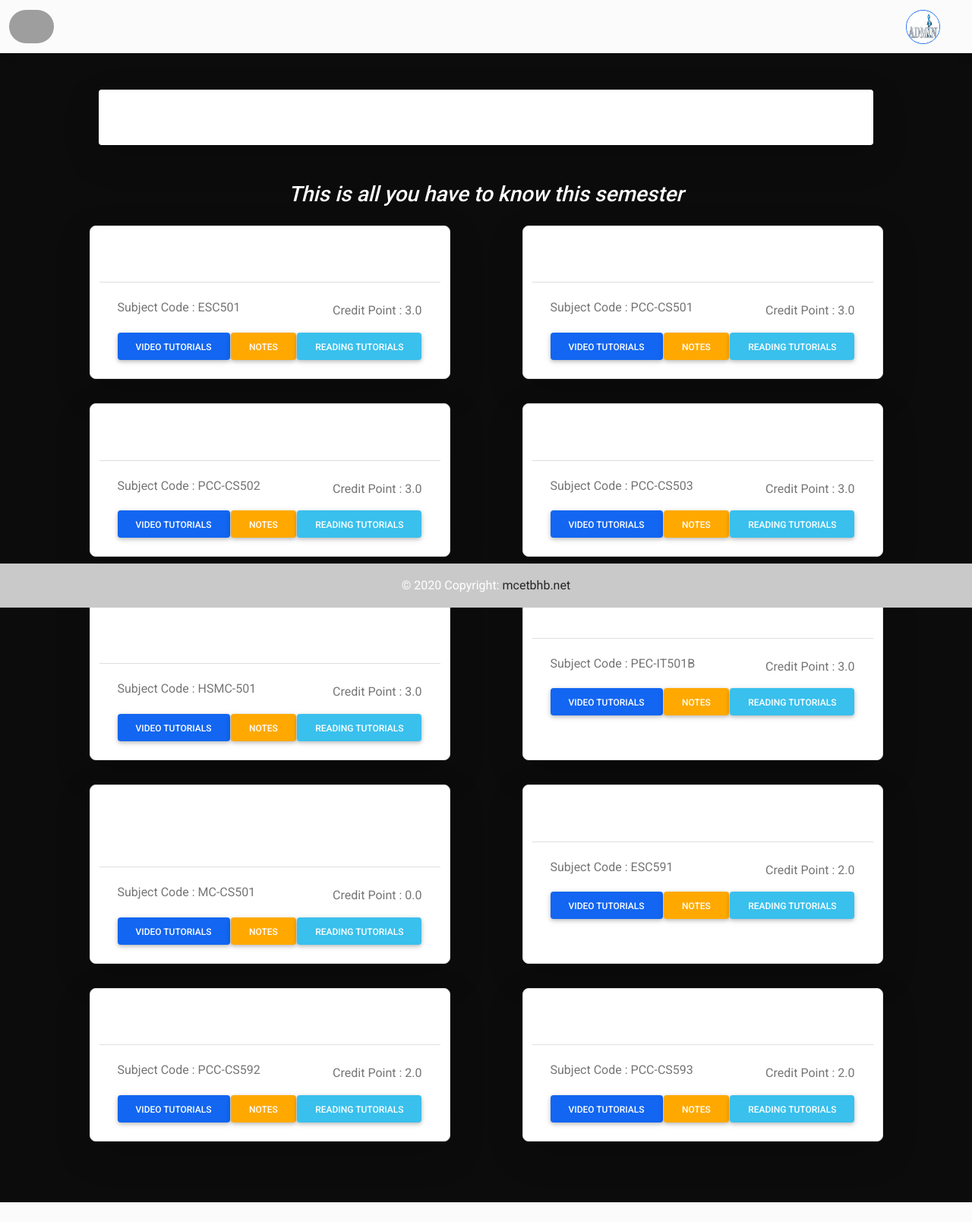
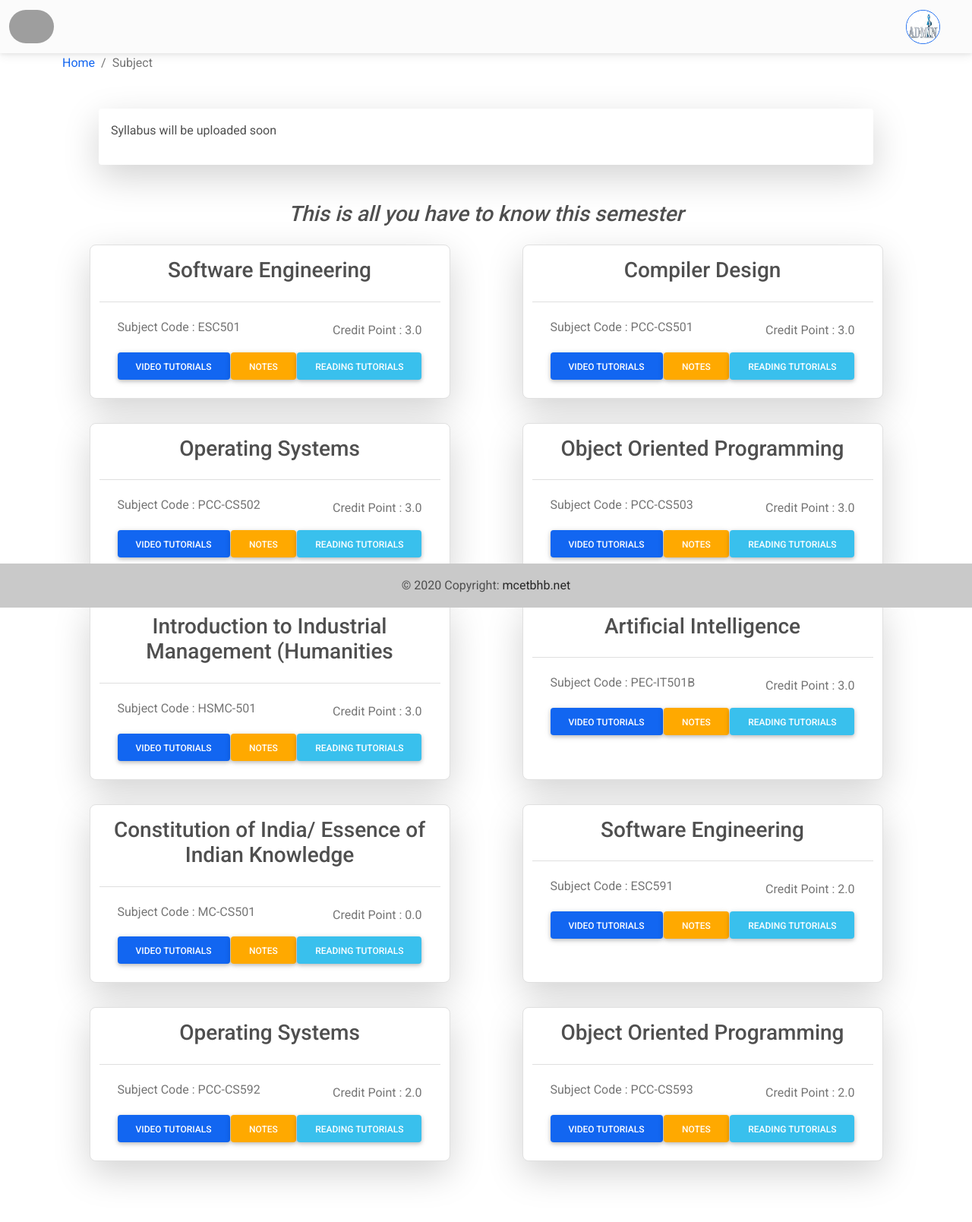
Before and after one commit to Upendra0/College-Space, a Django app: page /subjects in a window 1280 px wide. Shown: the whole page at 76% size. Before the commit the page ends 1583 px from the top, so only its background shows below. Run offline with Django 3.2, Linux system fonts and the light colour scheme; a user stored in the database is signed in; data comes from the database, SQL or seed files in the repository; some libraries are stand-ins or nearby versions; grey boxes are pictures that could not be loaded.

Commit message:
added breadcrumbs to various pages

```diff
--- a/college_space/resources/static/resources/style.css
+++ /dev/null
@@ -1,4 +0,0 @@
-body{
-    background-color: rgb(12, 12, 12);
-    color: white;
-}
--- a/college_space/resources/templates/resources/base.html
+++ b/college_space/resources/templates/resources/base.html
@@ -118,7 +118,23 @@
         </div>
       </nav>
 
+
     <div class="mb-7 ">
+      {% if breadcrumbs %}
+      <div class="container">
+        <nav aria-label="breadcrumb">
+          <ol class="breadcrumb">
+            {% for name,url in breadcrumbs.items %}
+            {% if forloop.last  %}
+            <li class="breadcrumb-item active"> {{ name }} </li>
+            {% else %}
+            <li class="breadcrumb-item"><a href=" {{ url }} ">{{ name }}</a></li>
+            {% endif %}
+            {% endfor %}
+          </ol>
+        </nav>
+      </div>
+      {% endif %}
     {% block content %}
     {% endblock content %}
     </div>
--- a/college_space/resources/views.py
+++ b/college_space/resources/views.py
@@ -1,6 +1,7 @@
 from django.shortcuts import redirect, render
 from .models import Syllabus, Subject, Resource, Note
 from django.contrib.auth.decorators import login_required
+from django.urls import reverse
 
 # Create your views here.
 def home(request):
@@ -12,7 +13,8 @@ def subjects(request):
     semester = request.user.semester
     syllabus_link= Syllabus.get_syllabus_link(department=department, semester=semester)
     subjects= Subject.get_subjects_list(department=department, semester=semester)
-    context= {'syllabus_link':syllabus_link, 'subjects':subjects}
+    breadcrumbs = {'Home':reverse('home'), 'Subject':'None'}
+    context= {'syllabus_link':syllabus_link, 'subjects':subjects, 'breadcrumbs':breadcrumbs}
     return render(request=request, template_name='resources/subjects.html', context=context)
 
 @login_required
@@ -22,7 +24,8 @@ def reading_tutorials(request):
         return redirect(to='subjects')
     books = Resource.get_books_list(sub_code)
     web_tutorials = Resource.get_web_list(sub_code)
-    context = {'sub_code': sub_code, 'books':books, 'web_tutorials':web_tutorials}
+    breadcrumbs = {'Home':reverse('home'), 'Subject':reverse('subjects'), 'Reading_tutorials':'None'}
+    context = {'sub_code': sub_code, 'books':books, 'web_tutorials':web_tutorials, 'breadcrumbs':breadcrumbs}
     return render(request=request, template_name='resources/reading_tutorials.html', context=context)
 
 @login_required
@@ -31,7 +34,8 @@ def video_tutorials(request):
     if sub_code is None:
         return redirect(to='subjects')
     videos = Resource.get_vidoes_list(sub_code)
-    context = {'sub_code': sub_code, 'videos': videos}
+    breadcrumbs = {'Home':reverse('home'), 'Subject':reverse('subjects'), 'Video tutorials':'None'}
+    context = {'sub_code': sub_code, 'videos': videos, 'breadcrumbs':breadcrumbs}
     return render(request=request, template_name='resources/videos.html', context=context)
 
 
@@ -41,5 +45,6 @@ def notes(request):
     if sub_code is None:
         return redirect(to='subjects')
     all_notes = Note.get_notes_list(sub_code)
-    context = {'sub_code':sub_code, 'notes':all_notes}
+    breadcrumbs = {'Home':reverse('home'), 'Subject':reverse('subjects'), 'Notes':'None'}
+    context = {'sub_code':sub_code, 'notes':all_notes, 'breadcrumbs':breadcrumbs}
     return render(request, template_name='resources/notes.html', context=context)
--- a/college_space/users/views.py
+++ b/college_space/users/views.py
@@ -2,6 +2,7 @@ from django.shortcuts import redirect, render
 from . import forms
 from django.contrib.auth.decorators import login_required
 from django.contrib.auth import login, authenticate
+from django.urls import reverse
 
 # Create your views here.
 
@@ -23,4 +24,5 @@ def register(request):
 
 @login_required
 def profile(request):
-    return render(request=request, template_name='users/profile.html')
+    breadcrumbs = {'Home':reverse('home'),  'Profile':'None'}
+    return render(request=request, template_name='users/profile.html',context={'breadcrumbs':breadcrumbs})
```
